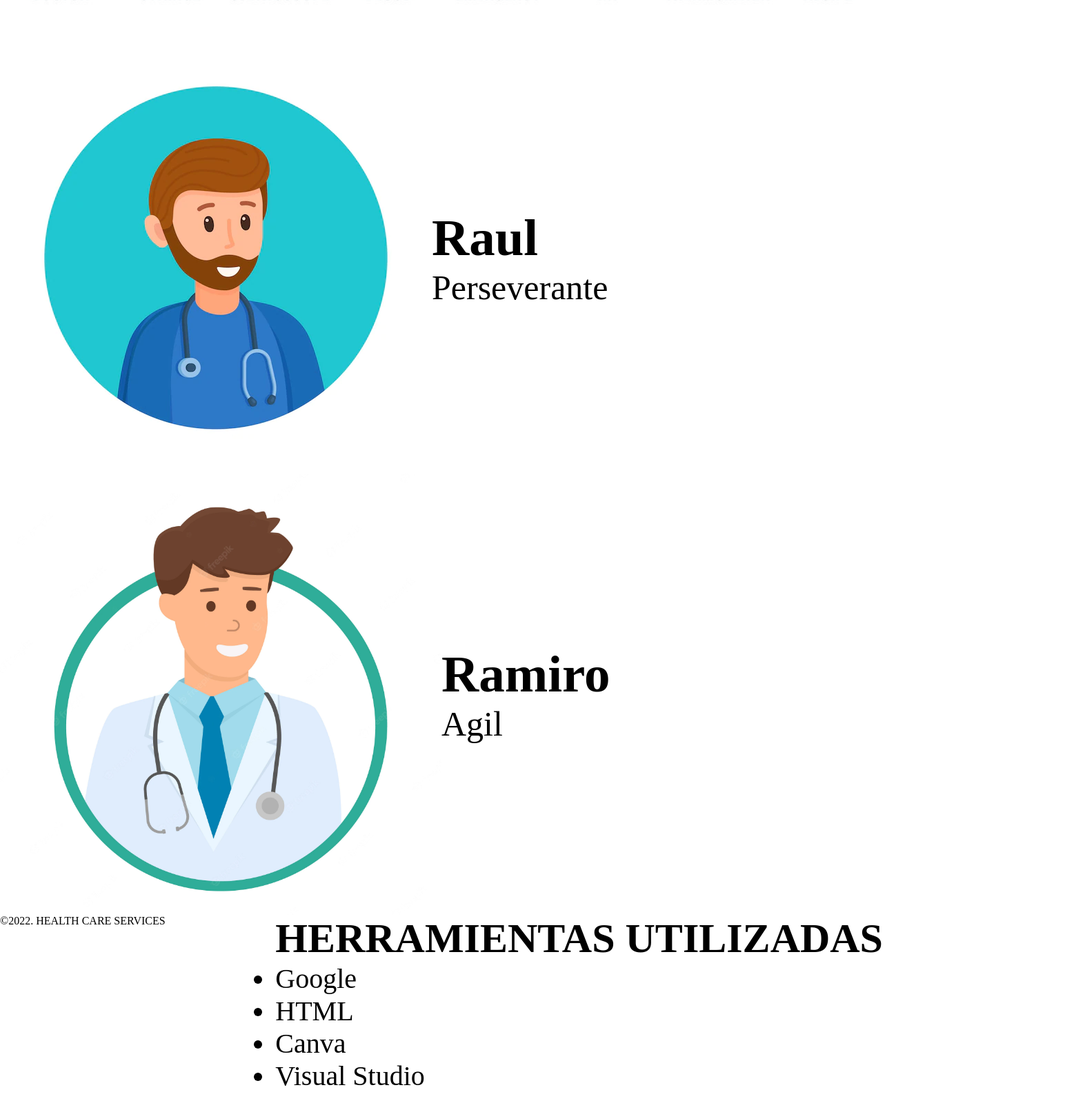
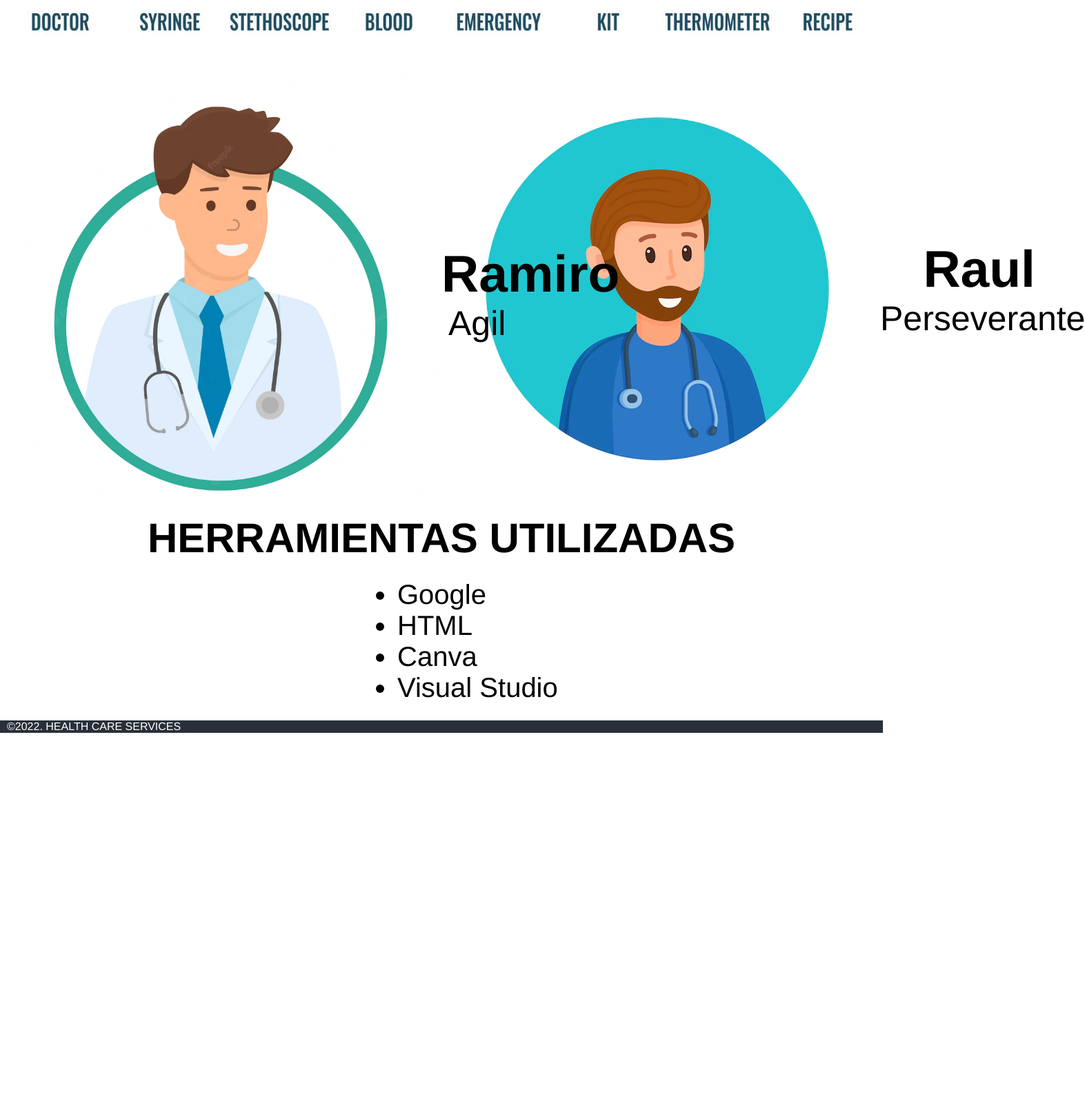
Before and after one commit to RaulMartinezF5/HEALT-CARE-SERVICES, a plain HTML site: page index.html in a window 1280 px wide. Shown: the part 823-2436 px from the top of the page at 69% size, 1573 px wide, since content can reach past the window. After the commit the page ends 1886 px from the top, so only its background shows below. Drawn offline with Linux system fonts and the light colour scheme.

Commit message:
Add section and footer styles

```diff
--- a/index.html
+++ b/index.html
@@ -4,41 +4,53 @@
     <meta charset="UTF-8" />
     <meta http-equiv="X-UA-Compatible" content="IE=edge" />
     <meta name="viewport" content="width=device-width, initial-scale=1.0" />
-    <link rel="stylesheet" href="./styles/styles.css">
+    <link rel="stylesheet" href="./styles/styles.css" />
     <title>HEALTH CARE SERVICES</title>
   </head>
   <body>
     <header>
       <nav>
-        <img src="./Assets/Help service.png" alt="HEALTH-CARE-SERVICES-icon" class="logo"/>
+        <img
+          src="./Assets/Help service.png"
+          alt="HEALTH-CARE-SERVICES-icon"
+          class="logo"
+        />
         <h1>HEALTH CARE SERVICES</h1>
+        <p class="slogan">
+          Tu Salud Nuestra Prioridad
+        </p>
       </nav>
     </header>
     <img
       src="./Assets/banner-de-medicina-y-salud-horizontal-servicios-médicos-con-dos-iconos-planos-color-médico-ambulancia-prescripción-jeringa-169371723.jpg"
-      alt="banner-medico" class="banner"
+      alt="banner-medico"
+      class="banner"
     />
-   <section class="Avatars">
+    <section>
+      <article class="Avatars">
         <img
           src="./Assets/avatar-medico-ilustracion-vectorial-foto-medico-completar-cuestionario-o-pancarta-set-mas-medico-salud-icono-medico_469123-417.jpg.webp"
-    alt="Avatar1-icon" class="Avatar-icon"
+          alt="Avatar1-icon"
+          class="Avatar-icon"
         />
-  <div >
+        <div>
           <h2>Raul</h2>
           <p>Perseverante</p>
         </div>
-</section>
-   <section class="Avatars">
+      </article>
+      <article class="Avatars">
         <img
           src="./Assets/doctor-icono-o-avatar-blanco_136162-58.jpg.webp"
-    alt="Avatar2-icon"class="Avatar-icon"
+          alt="Avatar2-icon"
+          class="Avatar-icon"
         />
         <div>
           <h2>Ramiro</h2>
           <p>Agil</p>
         </div>
+      </article>
     </section>
-    <aside>
+    <section class="used-tools">
       <h2>HERRAMIENTAS UTILIZADAS</h2>
       <ul>
         <li>Google</li>
@@ -46,7 +58,7 @@
         <li>Canva</li>
         <li>Visual Studio</li>
       </ul>
-    </aside>
+    </section>
     <footer>
       <p>©2022. HEALTH CARE SERVICES</p>
     </footer>
--- a/styles/aside.css
+++ /dev/null
@@ -1,5 +0,0 @@
-aside{
-    font-size: 40px;
-    float:right;
-    margin-bottom: 30px;
-}
--- /dev/null
+++ b/styles/footer.css
@@ -0,0 +1,8 @@
+footer {
+  background-color: #293039;
+  color: white;
+  margin-top: 25px;
+}
+p {
+  margin-left: 10px;
+}
--- a/styles/header.css
+++ b/styles/header.css
@@ -1,26 +1,21 @@
-*{
-  margin: 0;
-  padding: 0;
-  text-decoration: none;
-}
-
 header {
   background-color: #293039;
   color: white;
-  font-family: 'Franklin Gothic Medium', 'Arial Narrow', Arial, sans-serif;
   font-size: 28px;
 }
 
 nav {
   display: flex;
   align-items: center;
-
 }
 .logo {
   width: 300px;
-
 }
-h1{
-    text-align: center;
-    font-size: 100px;
+h1 {
+  text-align: center;
+  font-size: 100px;
 }
+.slogan{
+  margin-left: 100px;
+  font-size: 50px;
+}
--- a/styles/section.css
+++ b/styles/section.css
@@ -1,14 +1,26 @@
-.banner{
-    width: 100%;
-    height: 580px;
+.banner {
+  width: 100%;
+  height: 580px;
 }
-.Avatars{
-    font-size: 50px;
-    display:flex;
-    align-items: center;
-    width: 50%;
+.Avatars {
+  font-size: 50px;
+  display: flex;
+  align-items: center;
+  width: 50%;
+  float: right;
 }
-.Avatar-icon{
-    max-width:640px;
-  max-height:640px;
+.Avatar-icon {
+  max-width: 640px;
+  max-height: 640px;
 }
+.used-tools {
+  font-size: 40px;
+
+}
+h2{
+    text-align: center;
+}
+ul{
+    margin-left: 45%;
+    margin-top: 25px;
+}
--- a/styles/styles.css
+++ b/styles/styles.css
@@ -1,3 +1,9 @@
 @import 'header.css';
 @import 'section.css';
-@import 'aside.css';
+@import 'footer.css';
+*{
+    margin: 0;
+    padding: 0;
+    text-decoration: none;
+    font-family: 'Franklin Gothic Medium', 'Arial Narrow', Arial, sans-serif;
+  }
```
Lines whose indentation alone changed are shown as unchanged.
